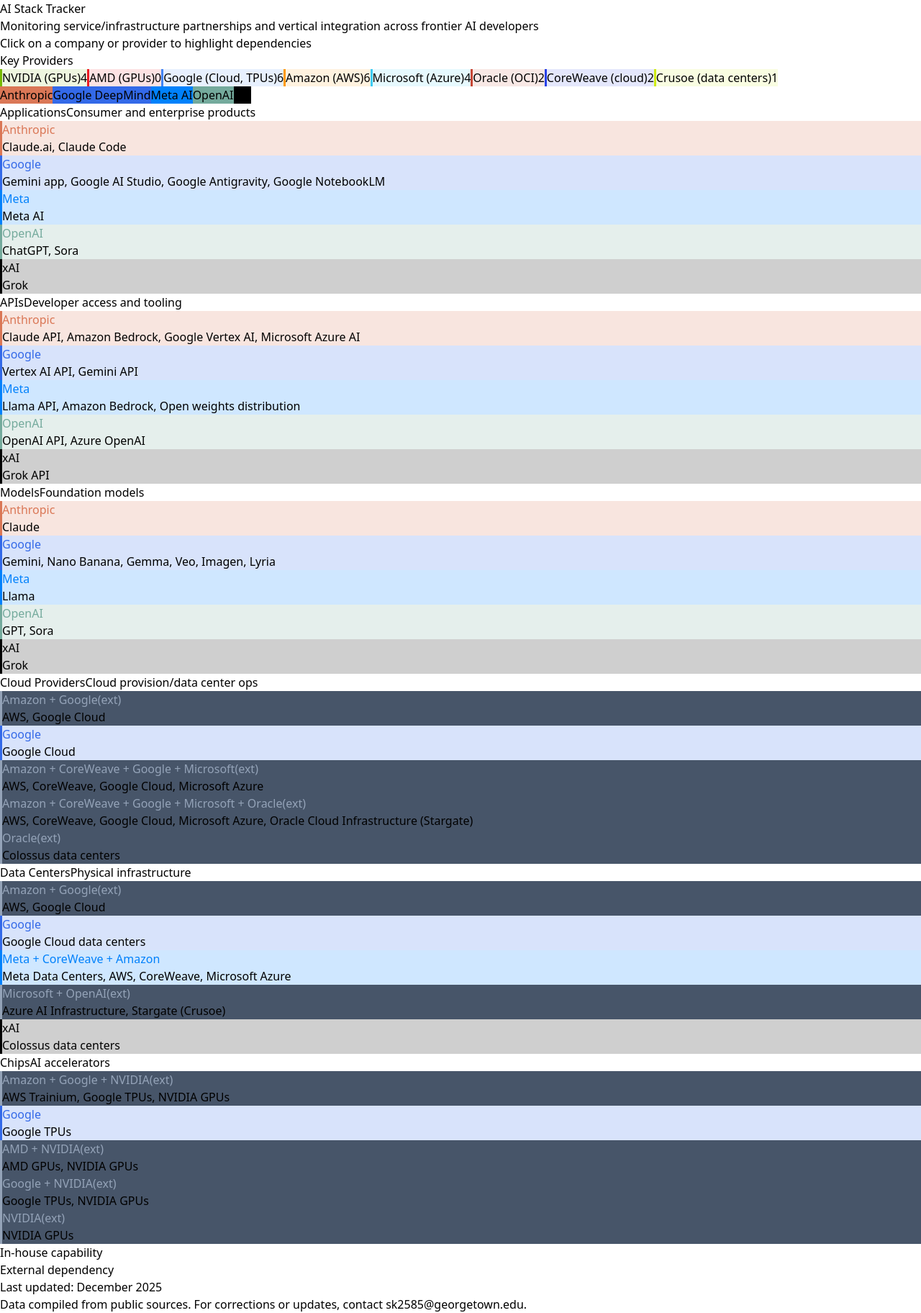
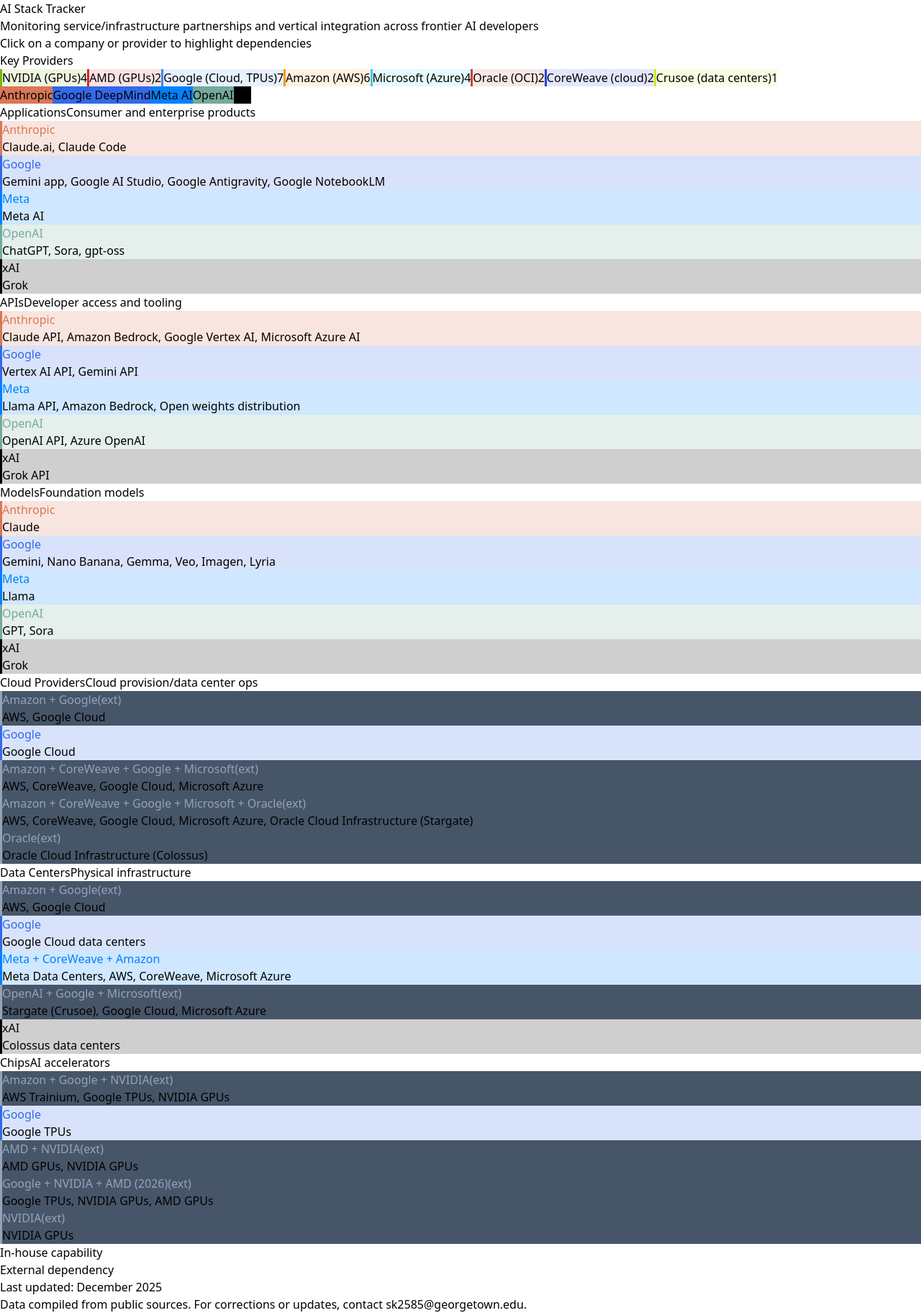
Before and after one commit to s-w-kelly/AI-Stacks, a React (Vite) app: page / in a window 1280 px wide. Shown: the whole page at 72% size. Built offline with nearby package versions, Linux system fonts and the light colour scheme.

Commit message:
Update data

```diff
--- a/src/data.js
+++ b/src/data.js
@@ -169,7 +169,7 @@
         provider: 'AMD + NVIDIA',
         inHouse: false,
         products: ['AMD GPUs', 'NVIDIA GPUs'],
-        dependencies: ['AMD', 'nvidia']
+        dependencies: ['amd', 'nvidia']
       },
     }
   },
@@ -181,7 +181,7 @@
       applications: {
         provider: 'OpenAI',
         inHouse: true,
-        products: ['ChatGPT', 'Sora']
+        products: ['ChatGPT', 'Sora', 'gpt-oss']
       },
       api: {
         provider: 'OpenAI',
@@ -200,16 +200,16 @@
         dependencies: ['amazon', 'coreweave', 'google', 'microsoft', 'oracle']
       },
       infrastructure: {
-        provider: 'Microsoft + OpenAI',
+        provider: 'OpenAI + Google + Microsoft',
         inHouse: false,
-        products: ['Azure AI Infrastructure', 'Stargate (Crusoe)'],
-        dependencies: ['crusoe', 'microsoft']
+        products: ['Stargate (Crusoe)', 'Google Cloud', 'Microsoft Azure',],
+        dependencies: ['crusoe', 'google', 'microsoft']
       },
       chips: {
-        provider: 'Google + NVIDIA',
+        provider: 'Google + NVIDIA + AMD (2026)',
         inHouse: false,
-        products: ['Google TPUs', 'NVIDIA GPUs'],
-        dependencies: ['google', 'nvidia']
+        products: ['Google TPUs', 'NVIDIA GPUs', 'AMD GPUs'],
+        dependencies: ['google', 'nvidia', 'amd']
       },
     }
   },
@@ -236,7 +236,7 @@
       cloud: {
         provider: 'Oracle',
         inHouse: false,
-        products: ['Colossus data centers'],
+        products: ['Oracle Cloud Infrastructure (Colossus)'],
         dependencies: ['oracle']
       },
       infrastructure: {
```
